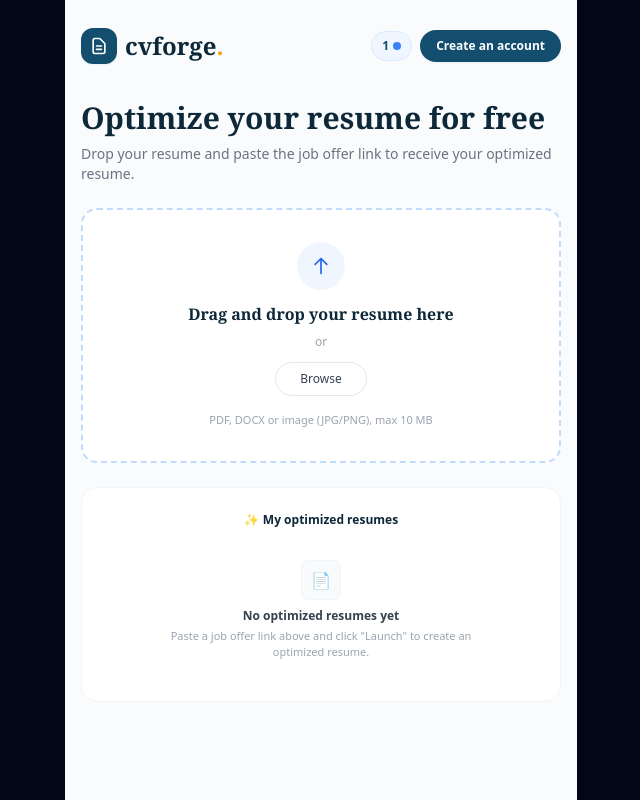
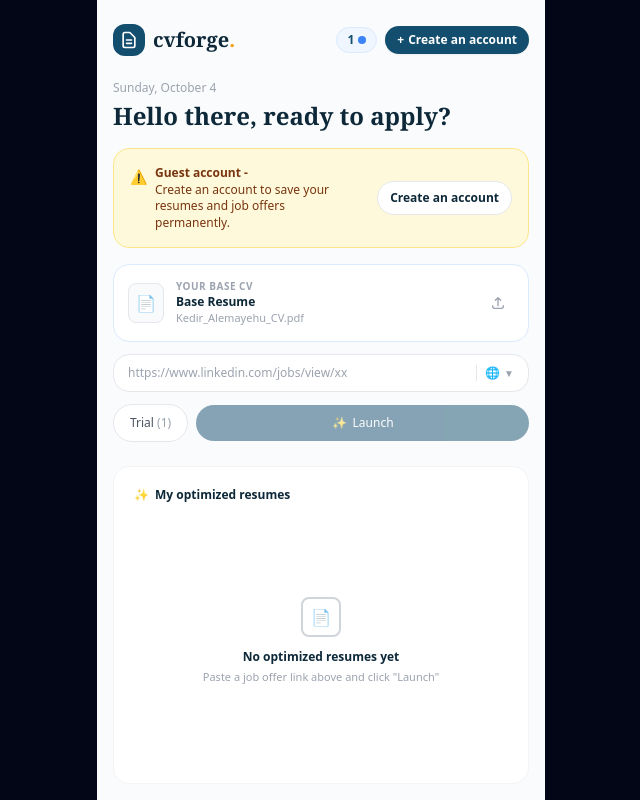
Before and after one commit to cvforgeapp-c/CVForge, a Next.js app: page /dashboard in a window 1280 px wide. Shown: the whole page, without its empty margins (319-959 px from the left). Built offline with nearby package versions, Linux system fonts and the light colour scheme.

Commit message:
feat: make dashboard fully dynamic with live optimization steps, English text, and user greeting

```diff
--- a/app/dashboard/page.tsx
+++ b/app/dashboard/page.tsx
@@ -3,11 +3,27 @@
 import React, { useState, useEffect } from 'react'
 import Link from 'next/link'
 
+interface User {
+  firstName: string
+  emailBadge: string
+}
+
 export default function Dashboard() {
-  const [user, setUser] = useState<{ firstName: string; emailBadge: string } | null>(null)
+  const [user, setUser] = useState<User | null>(null)
+  const [jobUrl, setJobUrl] = useState('')
+  const [uploadedFileName, setUploadedFileName] = useState('Kedir_Alemayehu_CV.pdf')
+  const [isOptimizing, setIsOptimizing] = useState(false)
+  const [stepIndex, setStepIndex] = useState(0)
+
+  const steps = [
+    'Reading your resume...',
+    'Analyzing the job offer...',
+    'Detecting ATS keywords...',
+    'Rewriting your experiences...',
+    'Calculating the score...'
+  ]
 
   useEffect(() => {
-    // Read user credentials saved during registration
     if (typeof window !== 'undefined') {
       const savedName = localStorage.getItem('cvforge_user_name')
       const savedEmail = localStorage.getItem('cvforge_user_email')
@@ -22,91 +38,197 @@ export default function Dashboard() {
     }
   }, [])
 
+  const handleLaunch = () => {
+    if (!jobUrl) return
+    setIsOptimizing(true)
+    setStepIndex(0)
+
+    const interval = setInterval(() => {
+      setStepIndex((prev) => {
+        if (prev >= steps.length - 1) {
+          clearInterval(interval)
+          return prev
+        }
+        return prev + 1
+      })
+    }, 1200)
+  }
+
+  const handleFileUpload = (e: React.ChangeEvent<HTMLInputElement>) => {
+    if (e.target.files && e.target.files[0]) {
+      setUploadedFileName(e.target.files[0].name)
+    }
+  }
+
   return (
-    <main className="min-h-screen bg-[#fafbfc] text-[#143a52] px-4 py-4 max-w-lg mx-auto flex flex-col font-sans">
-      {/* Header Bar */}
-      <header className="flex items-center justify-between py-3 mb-6">
+    <main className="min-h-screen bg-[#fafbfc] text-[#143a52] px-4 py-4 max-w-md mx-auto flex flex-col font-sans">
+      {/* Top Header */}
+      <header className="flex items-center justify-between py-2 mb-4">
         <Link href="/" className="flex items-center gap-2">
-          <div className="bg-[#134e6f] p-2 rounded-xl text-white shadow-sm">
+          <div className="bg-[#134e6f] p-1.5 rounded-xl text-white">
             <svg className="w-5 h-5" fill="none" stroke="currentColor" viewBox="0 0 24 24">
               <path strokeLinecap="round" strokeLinejoin="round" strokeWidth="2" d="M9 12h6m-6 4h6m2 5H7a2 2 0 01-2-2V5a2 2 0 012-2h5.586a1 1 0 01.707.293l5.414 5.414a1 1 0 01.293.707V19a2 2 0 01-2 2z" />
             </svg>
           </div>
-          <span className="font-serif font-bold text-2xl text-[#0d2838]">
+          <span className="font-serif font-bold text-xl text-[#0d2838]">
             cvforge<span className="text-amber-500">.</span>
           </span>
         </Link>
 
-        {/* Top Right Controls */}
         <div className="flex items-center gap-2">
-          <div className="bg-blue-50 text-[#134e6f] font-bold text-xs px-2.5 py-1.5 rounded-full flex items-center gap-1 border border-blue-100">
+          <div className="bg-blue-50 text-[#134e6f] font-bold text-xs px-2.5 py-1 rounded-full flex items-center gap-1 border border-blue-100">
             <span>1</span>
             <span className="w-2 h-2 rounded-full bg-blue-500 inline-block"></span>
           </div>
 
-          {/* Dynamic Header Action: Email Badge Avatar OR Create an account button */}
           {user ? (
-            <div className="w-9 h-9 rounded-full bg-[#134e6f] text-amber-300 font-extrabold text-xs flex items-center justify-center border-2 border-white shadow-sm tracking-wider">
+            <div className="w-8 h-8 rounded-full bg-[#134e6f] text-amber-300 font-extrabold text-xs flex items-center justify-center shadow-sm">
               {user.emailBadge}
             </div>
           ) : (
             <Link
               href="/register"
-              className="bg-[#134e6f] hover:bg-[#0f3d57] text-white text-xs font-semibold px-4 py-2 rounded-full transition-colors shadow-sm"
+              className="bg-[#134e6f] text-white text-xs font-semibold px-3 py-1.5 rounded-full flex items-center gap-1 shadow-sm"
             >
-              Create an account
+              <span>+</span>
+              <span>Create an account</span>
             </Link>
           )}
         </div>
       </header>
 
-      {/* Dynamic Salutation & Subtitle */}
-      <section className="mb-6">
-        <h1 className="font-serif font-extrabold text-2xl sm:text-3xl text-[#0d2838] mb-2 leading-tight">
-          {user ? `Welcome back, ${user.firstName}!` : 'Optimize your resume for free'}
+      {/* Date & Salutation */}
+      <div className="mb-4">
+        <p className="text-xs text-gray-400 font-medium mb-1">
+          {new Date().toLocaleDateString('en-US', { weekday: 'long', month: 'long', day: 'numeric' })}
+        </p>
+        <h1 className="font-serif font-extrabold text-2xl text-[#0d2838]">
+          {user ? `Hello ${user.firstName}, ready to apply?` : 'Hello there, ready to apply?'}
         </h1>
-        <p className="text-gray-500 text-xs sm:text-sm leading-relaxed">
-          Drop your resume and paste the job offer link to receive your optimized resume.
+      </div>
+
+      {/* Guest Warning Banner (Only visible if not logged in) */}
+      {!user && (
+        <div className="bg-[#fff9db] border border-amber-200 rounded-2xl p-4 mb-4 flex items-center justify-between shadow-xs">
+          <div className="flex items-start gap-2 max-w-[200px]">
+            <span className="text-amber-600 text-sm mt-0.5">⚠️️</span>
+            <div className="text-xs text-amber-900 leading-snug">
+              <span className="font-bold block">Guest account -</span>
+              Create an account to save your resumes and job offers permanently.
+            </div>
+          </div>
+          <Link
+            href="/register"
+            className="bg-white border border-gray-200 text-[#0d2838] font-semibold text-xs px-3 py-2 rounded-full shadow-2xs hover:bg-gray-50"
+          >
+            Create an account
+          </Link>
+        </div>
+      )}
+
+      {/* Base CV Upload Card */}
+      <div className="bg-white border border-blue-100 rounded-2xl p-3.5 mb-3 flex items-center justify-between shadow-2xs">
+        <div className="flex items-center gap-3">
+          <div className="w-9 h-10 border border-gray-200 rounded-lg bg-gray-50 flex items-center justify-center text-gray-400">
+            📄
+          </div>
+          <div>
+            <span className="text-[10px] font-bold text-gray-400 tracking-wider block uppercase">
+              YOUR BASE CV
+            </span>
+            <p className="text-xs font-bold text-[#0d2838] truncate max-w-[180px]">
+              {user ? user.firstName : 'Base Resume'}
             </p>
-      </section>
+            <p className="text-[11px] text-gray-400 truncate max-w-[180px]">
+              {uploadedFileName}
+            </p>
+          </div>
+        </div>
+        <label className="p-2 text-gray-400 hover:text-gray-600 cursor-pointer">
+          <input type="file" onChange={handleFileUpload} className="hidden" accept=".pdf,.docx,.doc" />
+          <svg className="w-4 h-4" fill="none" stroke="currentColor" viewBox="0 0 24 24">
+            <path strokeLinecap="round" strokeLinejoin="round" strokeWidth="2" d="M4 16v1a3 3 0 003 3h10a3 3 0 003-3v-1m-4-8l-4-4m0 0L8 8m4-4v12" />
+          </svg>
+        </label>
+      </div>
 
-      {/* Upload Box */}
-      <section className="border-2 border-dashed border-blue-200 bg-white rounded-2xl p-8 mb-6 text-center flex flex-col items-center justify-center transition-all hover:border-blue-300">
-        <div className="w-12 h-12 rounded-full bg-blue-50 text-blue-600 flex items-center justify-center mb-3">
-          <svg className="w-5 h-5" fill="none" stroke="currentColor" viewBox="0 0 24 24">
-            <path strokeLinecap="round" strokeLinejoin="round" strokeWidth="2" d="M5 10l7-7m0 0l7 7m-7-7v18" />
-          </svg>
+      {/* Job Offer Input & Launch Row */}
+      <div className="space-y-3 mb-6">
+        <div className="flex items-center border border-gray-200 rounded-2xl bg-white px-3.5 py-2.5 shadow-2xs focus-within:border-blue-400">
+          <input
+            type="url"
+            value={jobUrl}
+            onChange={(e) => setJobUrl(e.target.value)}
+            placeholder="https://www.linkedin.com/jobs/view/xx"
+            className="w-full text-xs text-gray-700 focus:outline-none bg-transparent"
+          />
+          <div className="text-gray-400 pl-2 border-l border-gray-200 flex items-center gap-1 text-xs">
+            🌐 <span className="text-[10px]">▼</span>
           </div>
-        <p className="font-serif font-bold text-base text-[#0d2838] mb-2">
-          Drag and drop your resume here
-        </p>
-        <span className="text-gray-400 text-xs mb-3">or</span>
-        <button className="bg-white border border-gray-200 text-gray-700 text-xs font-medium px-6 py-2 rounded-full shadow-xs hover:bg-gray-50 transition-colors mb-4">
-          Browse
+        </div>
+
+        <div className="flex items-center gap-2">
+          <div className="bg-white border border-gray-200 rounded-full px-4 py-2.5 text-xs text-gray-600 font-medium">
+            Trial <span className="text-gray-400">(1)</span>
+          </div>
+          <button
+            onClick={handleLaunch}
+            disabled={!jobUrl || isOptimizing}
+            className="flex-1 bg-[#134e6f] hover:bg-[#0f3d57] disabled:opacity-50 text-white font-medium text-xs py-2.5 rounded-full transition-colors flex items-center justify-center gap-1.5 shadow-xs"
+          >
+            <span>✨</span>
+            <span>{isOptimizing ? 'Optimizing...' : 'Launch'}</span>
           </button>
-        <p className="text-[11px] text-gray-400">
-          PDF, DOCX or image (JPG/PNG), max 10 MB
-        </p>
-      </section>
+        </div>
+      </div>
 
-      {/* Resumes Section */}
-      <section className="bg-white border border-gray-100 rounded-2xl p-6 shadow-xs text-center">
-        <div className="flex items-center justify-center gap-1 text-xs font-bold text-[#0d2838] mb-4">
+      {/* My Optimized Resumes / Progress Section */}
+      <div className="bg-white border border-gray-100 rounded-2xl p-5 shadow-2xs flex-1 flex flex-col">
+        <div className="flex items-center gap-1.5 text-xs font-bold text-[#0d2838] mb-4">
           <span>✨</span>
           <span>My optimized resumes</span>
         </div>
-        <div className="flex flex-col items-center justify-center py-4">
-          <div className="w-10 h-10 bg-gray-50 border border-gray-100 rounded-lg flex items-center justify-center mb-2 text-gray-300">
+
+        {isOptimizing ? (
+          <div className="bg-[#fafbfc] border border-gray-100 rounded-2xl p-5 my-auto text-left space-y-3">
+            <h3 className="font-serif font-bold text-base text-[#0d2838] mb-4">
+              We&apos;re working on it.
+            </h3>
+            {steps.map((step, idx) => {
+              const isDone = idx < stepIndex
+              const isCurrent = idx === stepIndex
+              return (
+                <div key={idx} className="flex items-center gap-3 text-xs">
+                  {isDone ? (
+                    <div className="w-5 h-5 rounded-full bg-emerald-500 text-white flex items-center justify-center text-[10px] font-bold">
+                      ✓
+                    </div>
+                  ) : isCurrent ? (
+                    <div className="w-5 h-5 rounded-full border-2 border-[#134e6f] border-t-transparent animate-spin"></div>
+                  ) : (
+                    <div className="w-5 h-5 rounded-full bg-gray-100"></div>
+                  )}
+                  <span className={`font-medium ${isDone ? 'text-gray-800' : isCurrent ? 'text-[#134e6f] font-semibold' : 'text-gray-300'}`}>
+                    {step}
+                  </span>
+                </div>
+              )
+            })}
+          </div>
+        ) : (
+          <div className="my-auto py-8 text-center flex flex-col items-center">
+            <div className="w-10 h-10 border-2 border-gray-300 rounded-lg flex items-center justify-center mb-3 text-gray-300">
               📄
             </div>
-          <p className="text-xs font-semibold text-gray-700 mb-1">
+            <p className="text-xs font-bold text-[#0d2838] mb-1">
               No optimized resumes yet
             </p>
             <p className="text-[11px] text-gray-400 max-w-xs leading-normal">
-            Paste a job offer link above and click &quot;Launch&quot; to create an optimized resume.
+              Paste a job offer link above and click &quot;Launch&quot;
             </p>
           </div>
-      </section>
+        )}
+      </div>
     </main>
   )
 }
```
Lines whose indentation alone changed are shown as unchanged.
